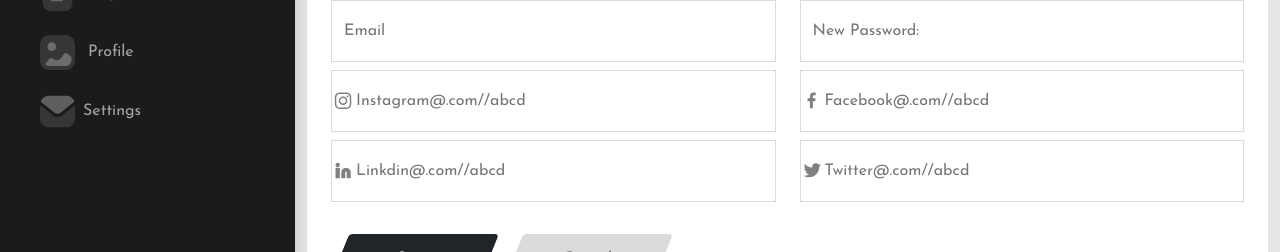
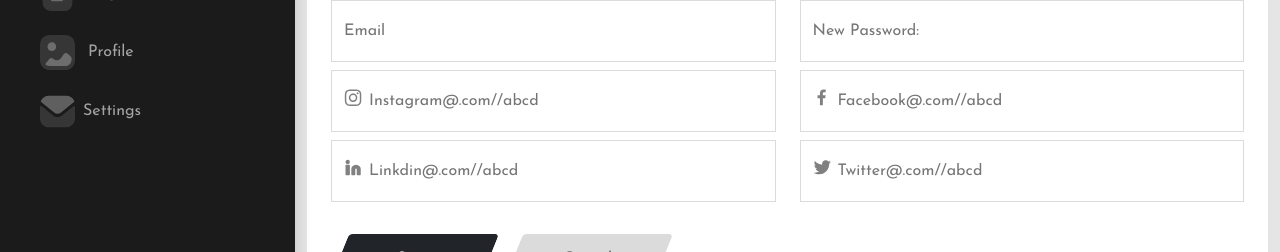
Before and after one commit to sahilrara/coach-react-app, a React (Create React App) app: page /admin/dashboard/Setting in a window 1280 px wide. Shown: the part 287-539 px from the top of the page. Built offline with nearby package versions, Linux system fonts and the light colour scheme.

Commit message:
firebase deploy

```diff
--- a/src/components/Sidebar.jsx
+++ b/src/components/Sidebar.jsx
@@ -4,19 +4,18 @@ import Coachlogo from "../../src/assets/img/coachlogo.png";
 import { Profile, Programs, Settings, Users } from "./icons/Icons";
 import { useProfileJoyrideProvider } from "./useContext/SidebarProvider";
 import { withRouter } from "react-router";
-
 function SideBar({ history }) {
   const { setShowSidebar, showSidebar } = useProfileJoyrideProvider();
-  // const [active, setActive] = useState(false);
-  // const [show, setShow] = useState(false);
+  const [active, setActive] = useState(false);
+  const [show, setShow] = useState(false);
   const [activeSidebar, setActiveSidebar] = useState("/userlist");
   const [decWidth, setDecWidth] = useState(false);
-  // const clickHandler = () => {
-  //   setActive(true);
-  // };
-  // const closeOverlay = () => {
-  //   setActive(false);
-  // };
+  const clickHandler = () => {
+    setActive(true);
+  };
+  const closeOverlay = () => {
+    setActive(false);
+  };
 
   const path = window.location.pathname;
   useEffect(() => {
@@ -52,8 +51,8 @@ function SideBar({ history }) {
     }
   };
 
-  // const handleClose = () => setShow(false);
-  // const handleShow = () => setShow(true);
+  const handleClose = () => setShow(false);
+  const handleShow = () => setShow(true);
   return (
     <>
       <div
@@ -87,11 +86,11 @@ function SideBar({ history }) {
               decWidth ? " d-flex justify-content-center " : ""
             }  "align-items-center  justify-content-between  d-flex mt-sm-5 mt-3 pt-sm-5 "  cursor-pointer`}
             // onClick={() => setShowSidebar(false)}
-            onClick={() => openRoutes("user")}
+            onClick={() => openRoutes("userlist")}
           >
             <p
               className={`${
-                activeSidebar === "user" ? "sidebar-text" : "side-item-text"
+                activeSidebar === "userlist" ? "sidebar-text" : "side-item-text"
               }  px-3 mb-0  `}
             >
               <span>
@@ -106,7 +105,7 @@ function SideBar({ history }) {
                 Users
               </span>
             </p>
-            {activeSidebar === "user" ? (
+            {activeSidebar === "userlist" ? (
               <span className="d-inline-block active-line"></span>
             ) : (
               ""
--- a/src/components/common.css
+++ b/src/components/common.css
@@ -185,10 +185,14 @@
   font-size: var(--font-16);
   font-weight: 400;
   background: var(--color-light-green);
+  border: 1px solid var(--color-light-green);
   border-radius: 22px;
   color: var(---color-black);
 }
-
+.edit-btn-dash:hover {
+  background-color: white;
+  color: var(--color-light-green);
+}
 .remove-btn-dash {
   background: var(--color-white);
   border: 1px solid rgba(0, 0, 0, 0.12);
@@ -197,6 +201,10 @@
   font-weight: normal;
   font-family: "Josefin Sans";
   border-radius: 22px;
+}
+.remove-btn-dash:hover {
+  background: rgba(245, 222, 179, 0.233);
+  color: var(---color-black);
 }
 
 tbody td {
--- a/src/components/dashboardPage/AdminHeader.jsx
+++ b/src/components/dashboardPage/AdminHeader.jsx
@@ -40,7 +40,6 @@ const AdminHeader = () => {
             onClick={() => setShowSidebar(true)}
             src={SidebarTogle}
             className=" d-lg-none ms-2"
-            alt=""
           />
         </div>
       </div>
--- a/src/components/dashboardPage/Dashboard.jsx
+++ b/src/components/dashboardPage/Dashboard.jsx
@@ -72,7 +72,7 @@ const Dashboard = () => {
                 <th className="dash-input">
                   {" "}
                   <input
-                    className="form-check-input"
+                    className="form-check-input cursor-pointer"
                     type="checkbox"
                     value=""
                     id="flexCheckDefault"
@@ -96,7 +96,7 @@ const Dashboard = () => {
                     <td>
                       {" "}
                       <input
-                        className="form-check-input"
+                        className="form-check-input cursor-pointer"
                         type="checkbox"
                         value=""
                         id="flexCheckDefault"
--- a/src/components/dashboardPage/ProgramPage.jsx
+++ b/src/components/dashboardPage/ProgramPage.jsx
@@ -1,9 +1,11 @@
 import React from "react";
+import { useProfileJoyrideProvider } from "../useContext/SidebarProvider";
 import AdminHeader from "./AdminHeader";
 import SideBar from "../Sidebar";
 import { Table } from "react-bootstrap";
 import { withRouter } from "react-router-dom";
 const ProgramPage = ({ history }) => {
+  const { setShowSidebar, showSidebar } = useProfileJoyrideProvider();
   const dashboardData = [
     {
       name: "KathMurphy",
@@ -73,14 +75,13 @@ const ProgramPage = ({ history }) => {
             </div>
           </div>
           <Table responsive>
-            <thead className="Dashboard-table-head ">
+            <thead className="Dashboard-table-head  cursor-pointer">
               <tr>
-                <th className="dash-input">
+                <th className="dash-input ">
                   {" "}
                   <input
-                    className="form-check-input"
+                    className="form-check-input cursor-pointer"
                     type="checkbox"
-                    value=""
                     id="flexCheckDefault"
                   />{" "}
                 </th>
@@ -105,7 +106,7 @@ const ProgramPage = ({ history }) => {
                     <td>
                       {" "}
                       <input
-                        className="form-check-input"
+                        className="form-check-input cursor-pointer"
                         type="checkbox"
                         value=""
                         id="flexCheckDefault"
--- a/src/components/dashboardPage/SettingPage.jsx
+++ b/src/components/dashboardPage/SettingPage.jsx
@@ -58,7 +58,7 @@ const SettingPage = () => {
                 </div>
                 <div className="col-lg-6 col-12 mt-2 position-relative">
                   <input
-                    className="w-100 edit-input px-4"
+                    className="w-100 edit-input link-input"
                     type="text"
                     placeholder="Instagram@.com//abcd"
                   />
@@ -79,7 +79,7 @@ const SettingPage = () => {
                 </div> */}
                 <div className="col-lg-6 col-12 mt-2 position-relative">
                   <input
-                    className="w-100 edit-input px-4"
+                    className="w-100 edit-input link-input"
                     type="text"
                     placeholder="Facebook@.com//abcd"
                   />
@@ -96,13 +96,13 @@ const SettingPage = () => {
                     <p className="mb-0"> Facebook@.com//abcd</p>
                   </div>
                 </div> */}
-                <div className="col-lg-6 col-12 mt-2 position-relative">
+                <div className="col-lg-6 col-12 mt-2 position-relative ">
                   <input
-                    className="w-100 edit-input px-4"
+                    className="w-100 edit-input link-input "
                     type="text"
                     placeholder="Linkdin@.com//abcd"
                   />
-                  <span className="me-2 social-icons">
+                  <span className="me-2 social-icons ">
                     <LinkdinIcon />
                   </span>
                 </div>
@@ -117,7 +117,7 @@ const SettingPage = () => {
                 </div> */}
                 <div className="col-lg-6 col-12 mt-2 position-relative">
                   <input
-                    className="w-100 edit-input px-4"
+                    className="w-100 edit-input link-input"
                     type="text"
                     placeholder="Twitter@.com//abcd"
                   />
@@ -144,7 +144,7 @@ const SettingPage = () => {
                         rounded-1px
                         fw-700
                         fs-20 fs-xs-16
-                        px-4
+
                         h-50px
 
                 bg-dark black-btn-skew
--- a/src/components/style.css
+++ b/src/components/style.css
@@ -205,7 +205,7 @@ body {
 }
 
 input {
-  padding: 17px;
+  /* padding: 17px; */
   border-radius: 0px;
   border: 1px solid #00000033;
   font-size: 16px;
@@ -283,8 +283,8 @@ input:focus {
 }
 .social-icons {
   position: absolute;
-  left: 15px;
-  top: 18px;
+  left: 25px;
+  top: 15px;
 }
 .active-line {
   background-color: white;
@@ -297,3 +297,9 @@ input:focus {
   top: 15px;
   right: 20px;
 }
+.link-input {
+  padding: 18px 37px;
+}
+.table-checkbox .form-check-input {
+  padding: 10px !important;
+}
```
